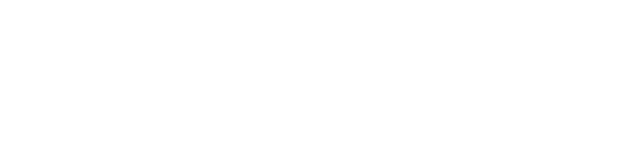
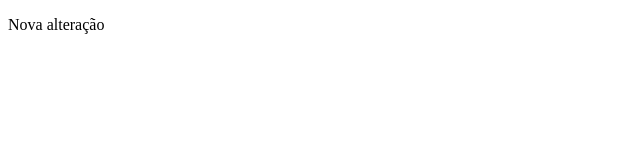
Before and after one commit to profmv/project_zero, a plain HTML site: page index.html in a window 1280 px wide. Shown: the whole page, without its empty margins (0-640 px from the left). Drawn offline with Linux system fonts and the light colour scheme.

Commit message:
Nova Alteração 2 por Marcos V

```diff
--- a/index.html
+++ b/index.html
@@ -6,6 +6,9 @@
     <title>TEST DOCUMENT</title>
 </head>
 <body>
+    <header>
+        <p>Nova alteração</p>
+    </header>
 
 </body>
 </html>
```
